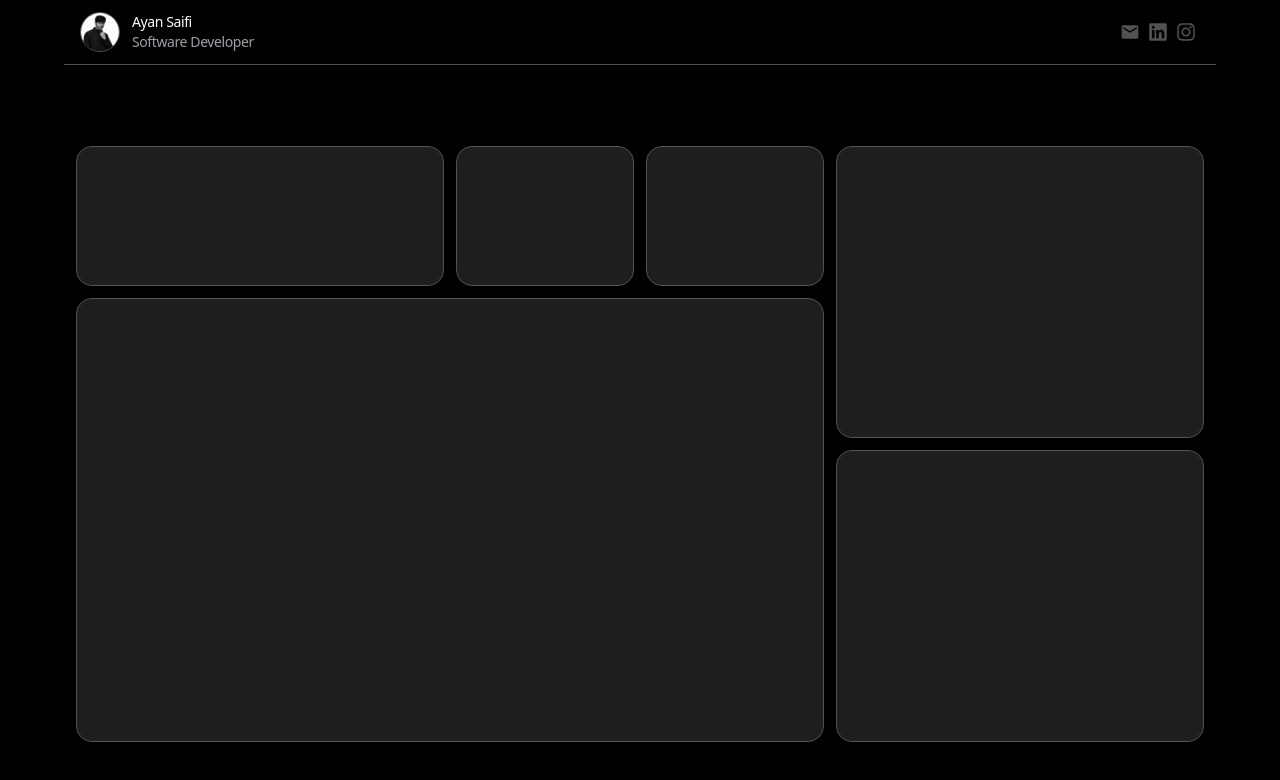
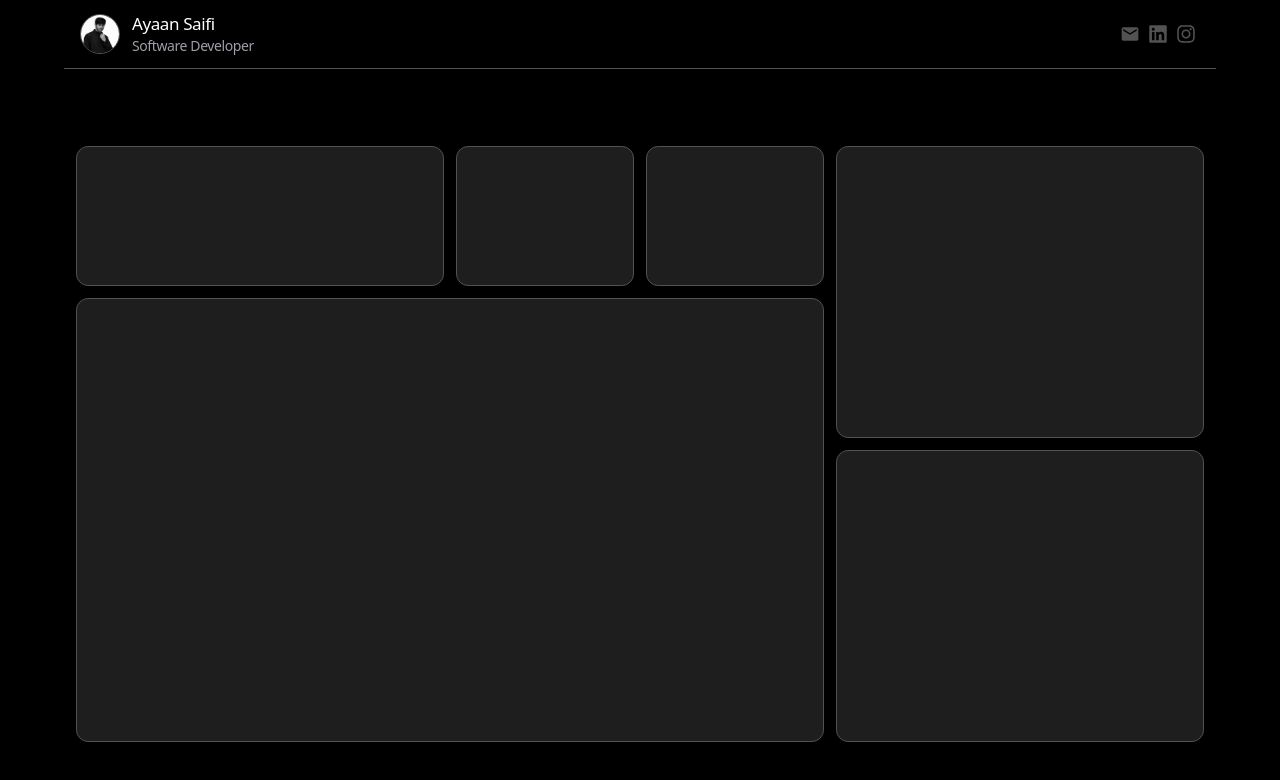
Before and after one commit to ayan-011/Ayaan-s-Portfolio, a React (Vite) app: page / in a window 1280 px wide. Shown: the top 780 px of the page. Built offline with nearby package versions, Linux system fonts and the light colour scheme.

Commit message:
update navbar

```diff
--- a/src/App.jsx
+++ b/src/App.jsx
@@ -10,10 +10,10 @@ function App() {
 
       <div className="IntroWithProfile flex flex-row bg-red-90 w-fit px-1 py-1 items-center  justify-center lg:gap-3 gap-2  bg-red-90 ">
         <div className="profilepicture lg:w-10 lg:h-10 w-9 h-9 bg-white rounded-full border-[1px]  border-[#525252] flex items-center justify-center overflow-hidden">
-          <img className='mt-2' src="/ayan.jpg" alt="" />
+          <img className='mt-2 pointer-events-none select-none' src="/ayan.jpg" alt="" />
         </div>
-      <div className="Intro  flex flex-col gap-0 tracking-tight md:leading-5 leading-4">
-        <div className="name text-white text-sm">Ayan Saifi</div>
+      <div className="Intro  flex flex-col gap-0 tracking-tight md:leading-5 leading-4 select-none">
+        <div className="name text-white lg:text-[17px] text-sm">Ayaan Saifi</div>
         <div className="work text-zinc-400 md:text-sm text-[11px]">Software Developer</div>
       </div>
 
@@ -45,13 +45,13 @@ function App() {
       ">
 
         {/* Box 1 */}
-        <div className="col-span-2 sm:col-span-2 border border-[#525252] rounded-lg lg:rounded-2xl bg-[#1e1e1e]" />
+        <div className="col-span-2 sm:col-span-2 border border-[#525252] rounded-lg lg:rounded-xl bg-[#1e1e1e]" />
 
         {/* Box 2 */}
-        <div className="border sm:col-span-1 border-[#525252] rounded-lg lg:rounded-2xl bg-[#1e1e1e]" />
+        <div className="border sm:col-span-1 border-[#525252] rounded-lg lg:rounded-xl bg-[#1e1e1e]" />
 
         {/* Box 3 */}
-        <div className="border border-[#525252] rounded-lg lg:rounded-2xl bg-[#1e1e1e]" />
+        <div className="border border-[#525252] rounded-lg lg:rounded-xl bg-[#1e1e1e]" />
 
         {/* Box 4 */}
         <div className="
@@ -61,7 +61,7 @@ function App() {
           sm:col-span-2
           lg:order-4
           border border-[#525252]
-          rounded-lg lg:rounded-2xl
+          rounded-lg lg:rounded-xl
           bg-[#1e1e1e]
         " />
 
@@ -75,7 +75,7 @@ function App() {
           lg:row-span-3
           sm:order-4
           border border-[#525252]
-          rounded-lg lg:rounded-2xl
+          rounded-lg lg:rounded-xl
           bg-[#1e1e1e]
         " />
 
@@ -86,7 +86,7 @@ function App() {
           sm:order-6
           sm:col-span-2
           border border-[#525252]
-          rounded-lg lg:rounded-2xl
+          rounded-lg lg:rounded-xl
           bg-[#1e1e1e]
         " />
 
```
